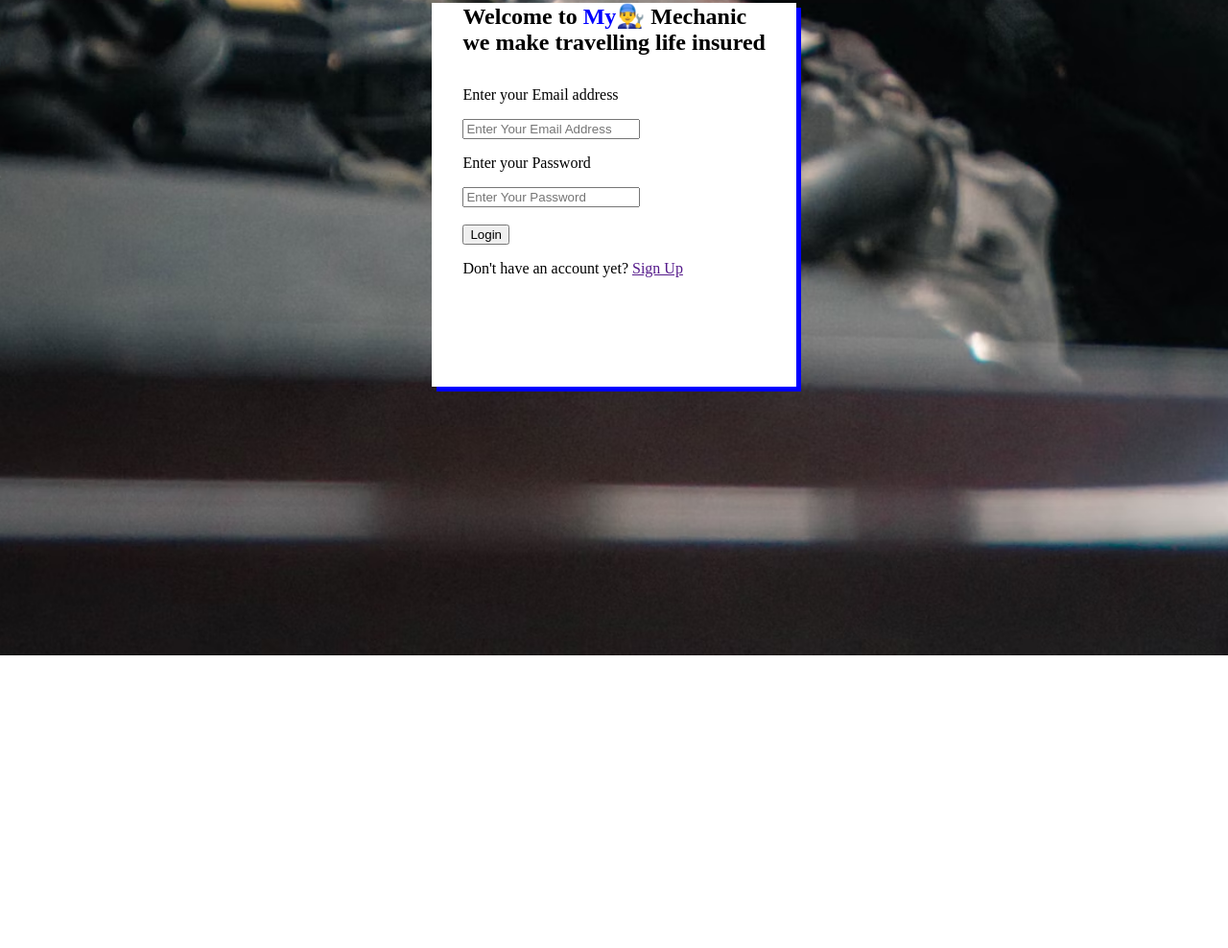
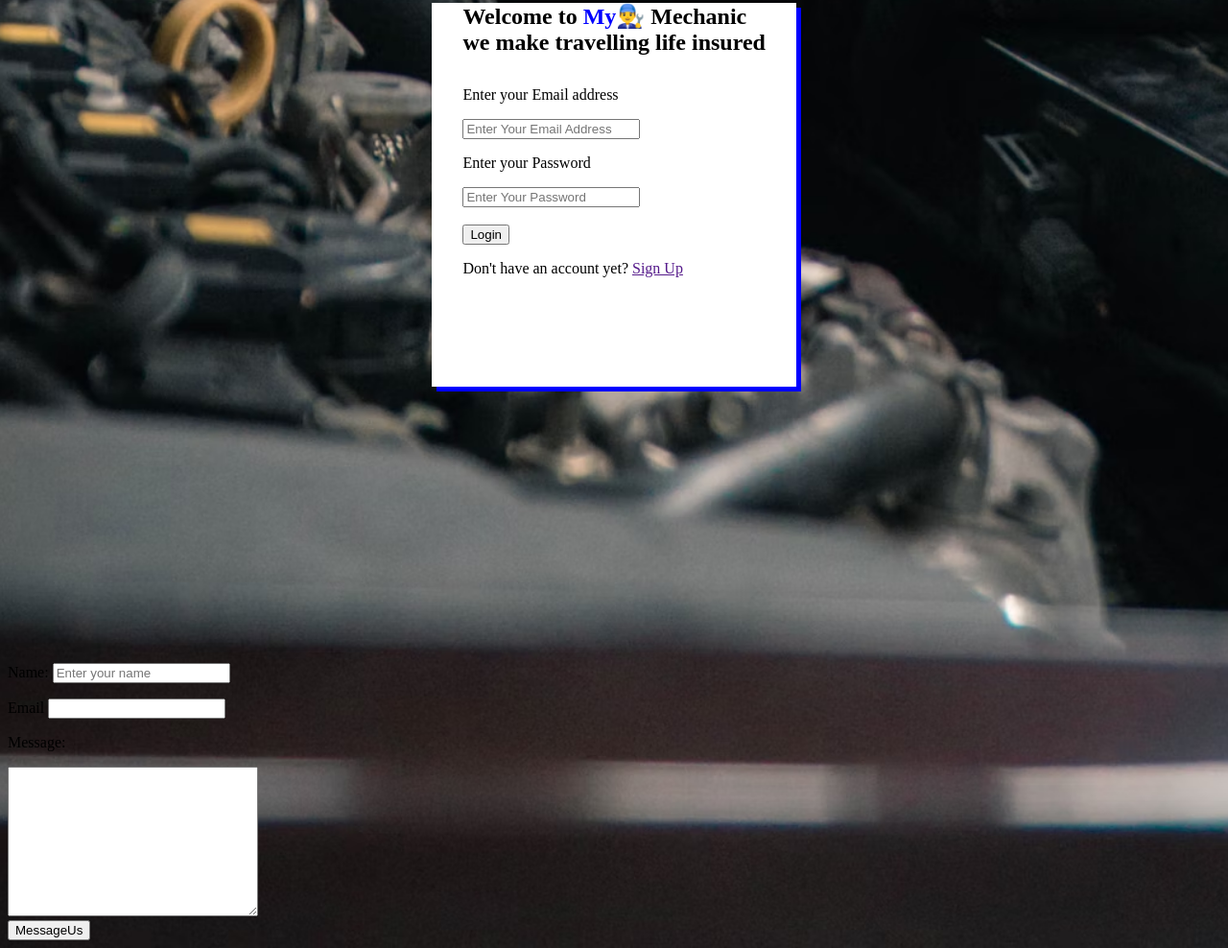
Before and after one commit to denisdelaki/phase1-project, a plain HTML site: page index.html in a window 1280 px wide. Shown: the part 2573-3561 px from the top of the page at 96% size. Before the commit the page ends 3256 px from the top, so only its background shows below. Drawn offline with Linux system fonts and the light colour scheme.

Commit message:
created contact form

```diff
--- a/index.html
+++ b/index.html
@@ -100,6 +100,17 @@
       </form>
      </div>
     </section>
+    <section id="section5">
+        <div id="contact">
+       <form action="">
+        <p>Name: <input type="text" placeholder="Enter your name"></p>
+        <p>Email <input type="email" name="email"></p>
+        <p>Message:</p>
+        <textarea name="contact" cols="30" rows="10"></textarea><br>
+        <button>MessageUs</button>
+       </form>
+       </div>
+    </section>
     <script src="./assets/JS/script.js"></script>
 </body>
 </html>
```
